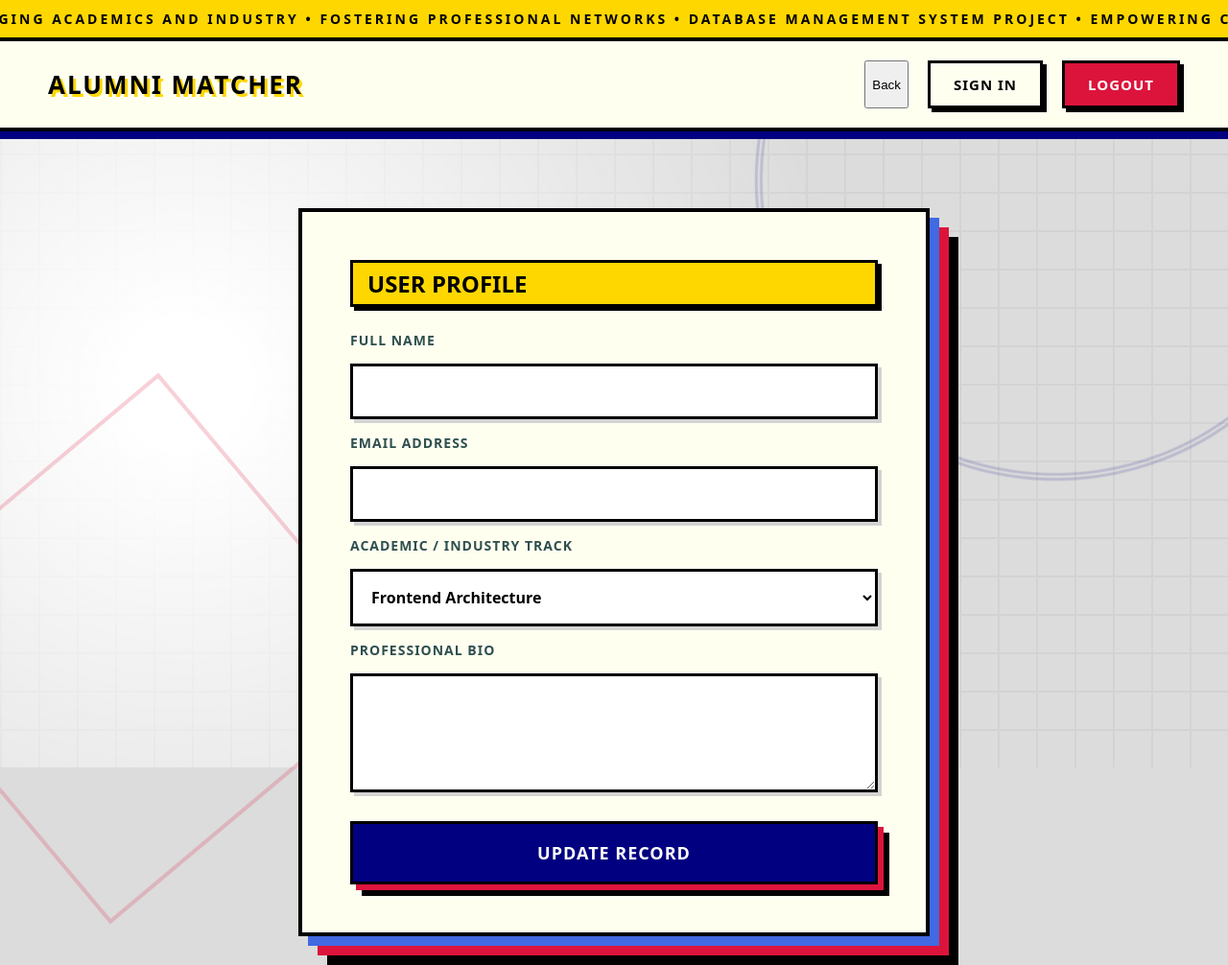
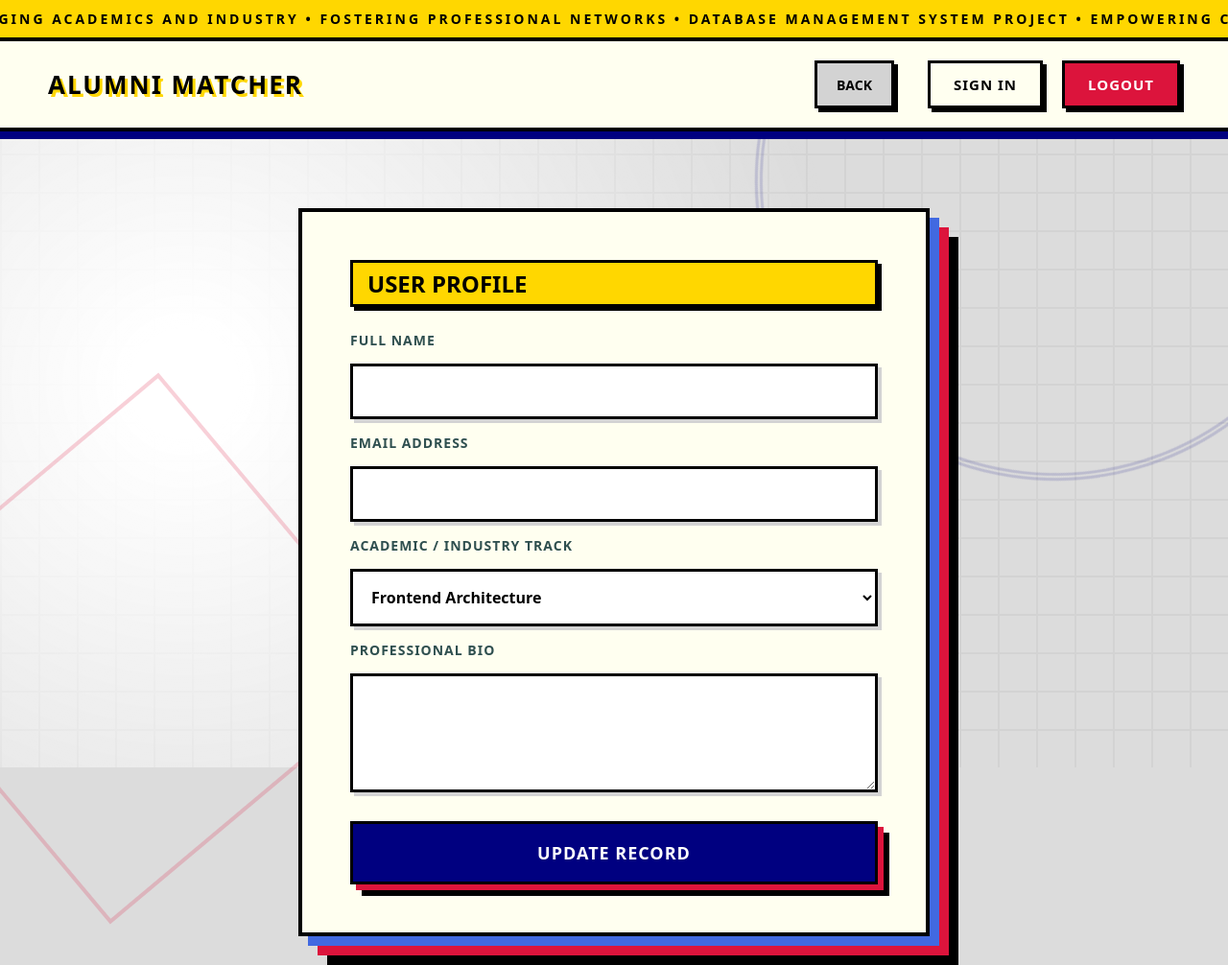
Before and after one commit to harinandhreddy0411/alumni-mentorship-matcher, a plain HTML site: page profile.html in a window 1280 px wide. Shown: the whole page at 96% size. Drawn offline with Linux system fonts and the light colour scheme.

Commit message:
Update styles.css

```diff
--- a/styles.css
+++ b/styles.css
@@ -562,3 +562,21 @@
     box-shadow: none;
     transform: none;
 }
+.alumni-btn-back {
+    font-family: inherit;
+    font-size: 14px;
+    font-weight: 800;
+    text-transform: uppercase;
+    background-color: lightgray;
+    color: black;
+    border: 3px solid black;
+    padding: 10px 20px;
+    cursor: pointer;
+    box-shadow: 4px 4px 0 black;
+    transition: transform 0.1s ease, box-shadow 0.1s ease;
+    margin-right: 15px;
+}
+.alumni-btn-back:active {
+    transform: translate(4px, 4px);
+    box-shadow: 0 0 0 black;
+}
```
